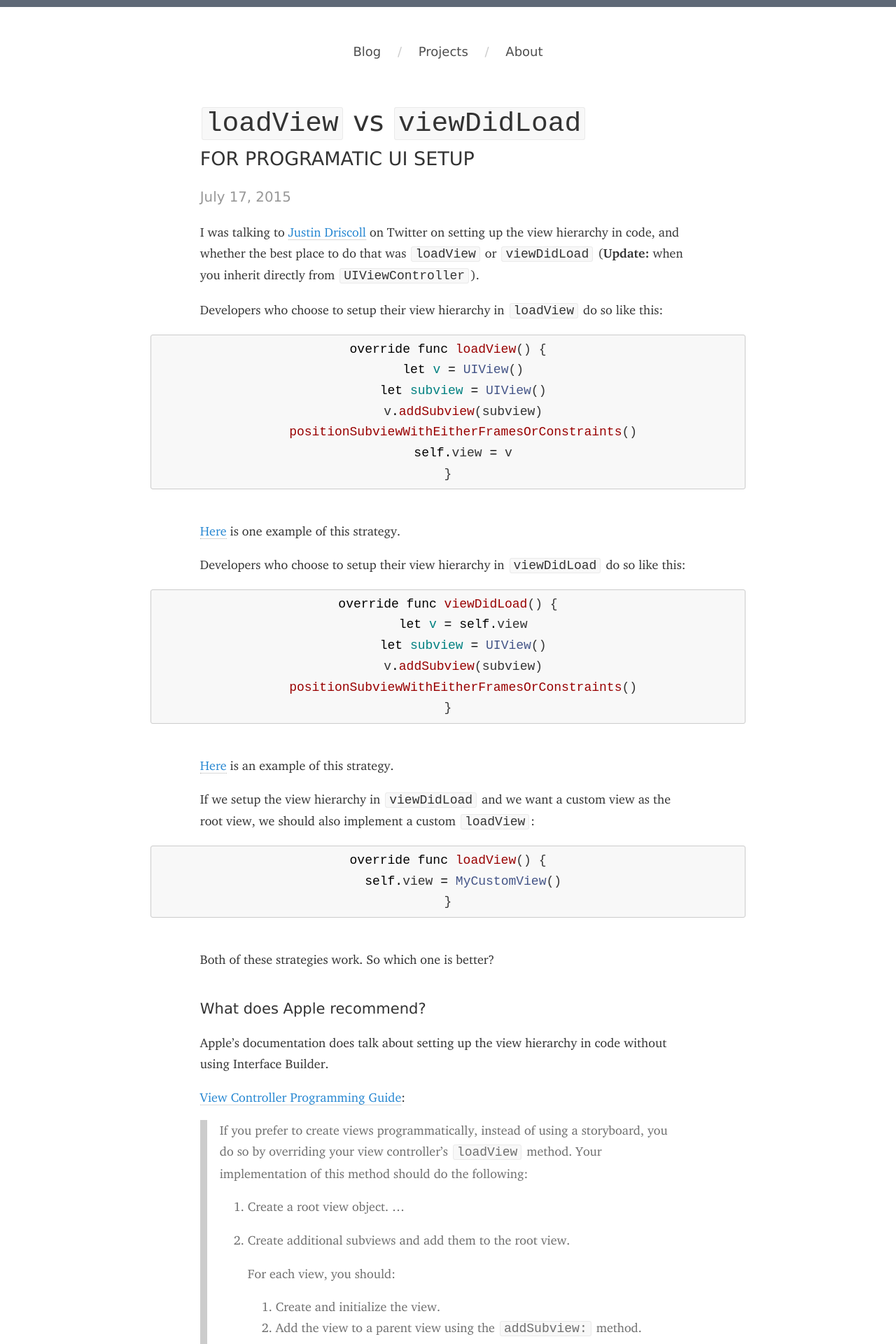
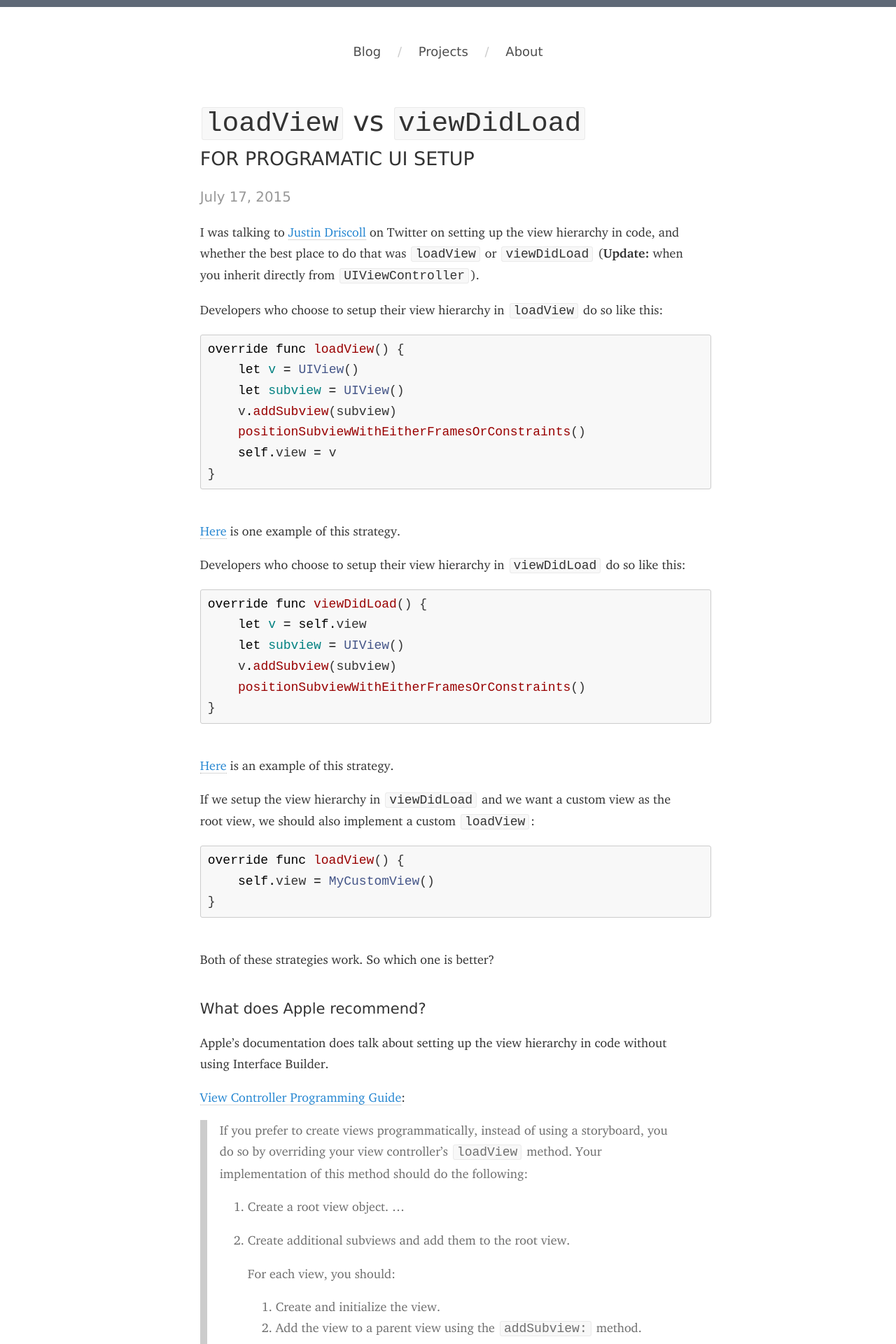
Before and after one commit to roop/roop.github.io, a Jekyll site: the page built from _posts/2015-07-17-loadview-vs-viewdidload.md, in a window 1280 px wide. Shown: the top 1920 px of the page at 70% size. Built offline with Jekyll 4.4.1, drawn with Linux system fonts in a browser that asks for light colours; some web fonts are replaced.

Commit message:
Fix css to handle how Jekyll 3.0 generates code blocks (within a <figure>)

```diff
--- a/css/main.scss
+++ b/css/main.scss
@@ -372,6 +372,27 @@ pre {
         border: none;
         background: transparent;
         word-wrap: normal;
+    }
+}
+
+figure {
+    pre {
+        background-color: #f8f8f8;
+        border: 1px solid #cccccc;
+        overflow: auto;
+        padding: 6px 10px;
+        border-radius: 3px;
+        text-align: left;   /* Undo what figure has done */
+        width: 83.33%;      /* Undo what figure has done */
+        margin-left: 8.33%; /* Undo what figure has done */
+        code {
+            margin: 0;
+            padding: 0;
+            white-space: pre;
+            border: none;
+            background: transparent;
+            word-wrap: normal;
+        }
     }
 }
 
```
